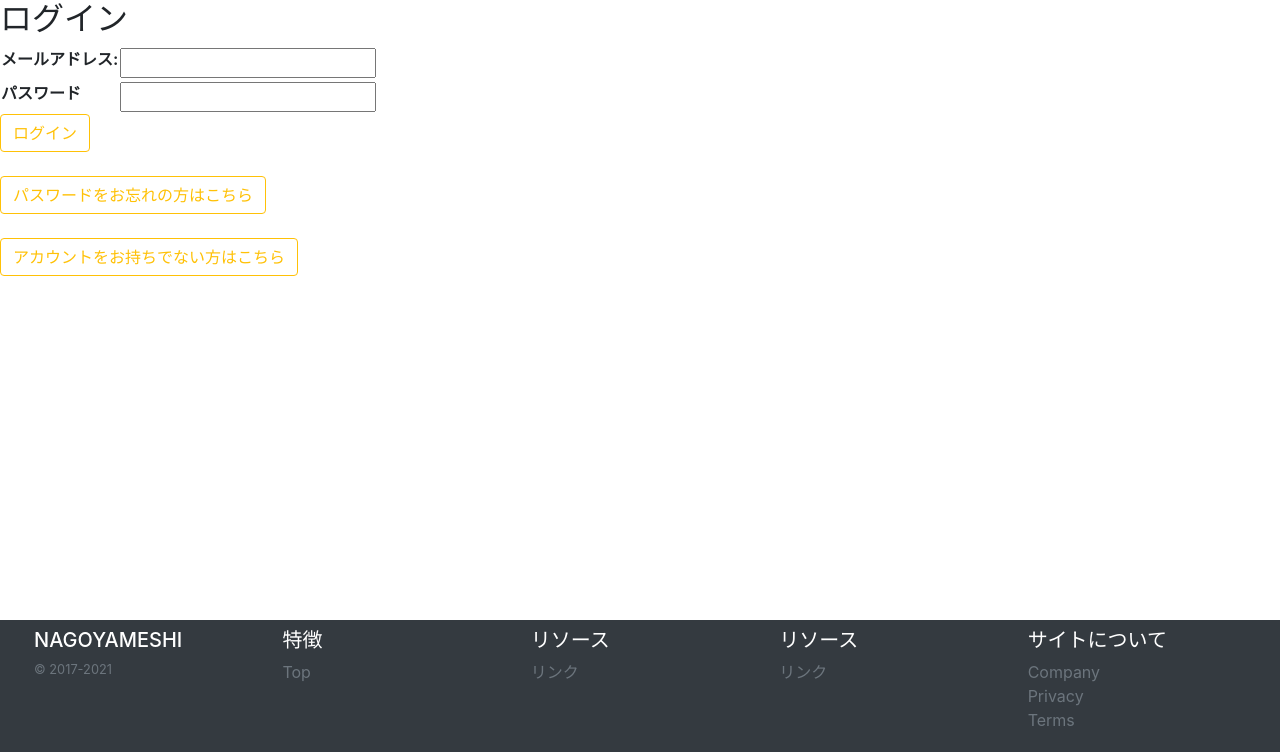
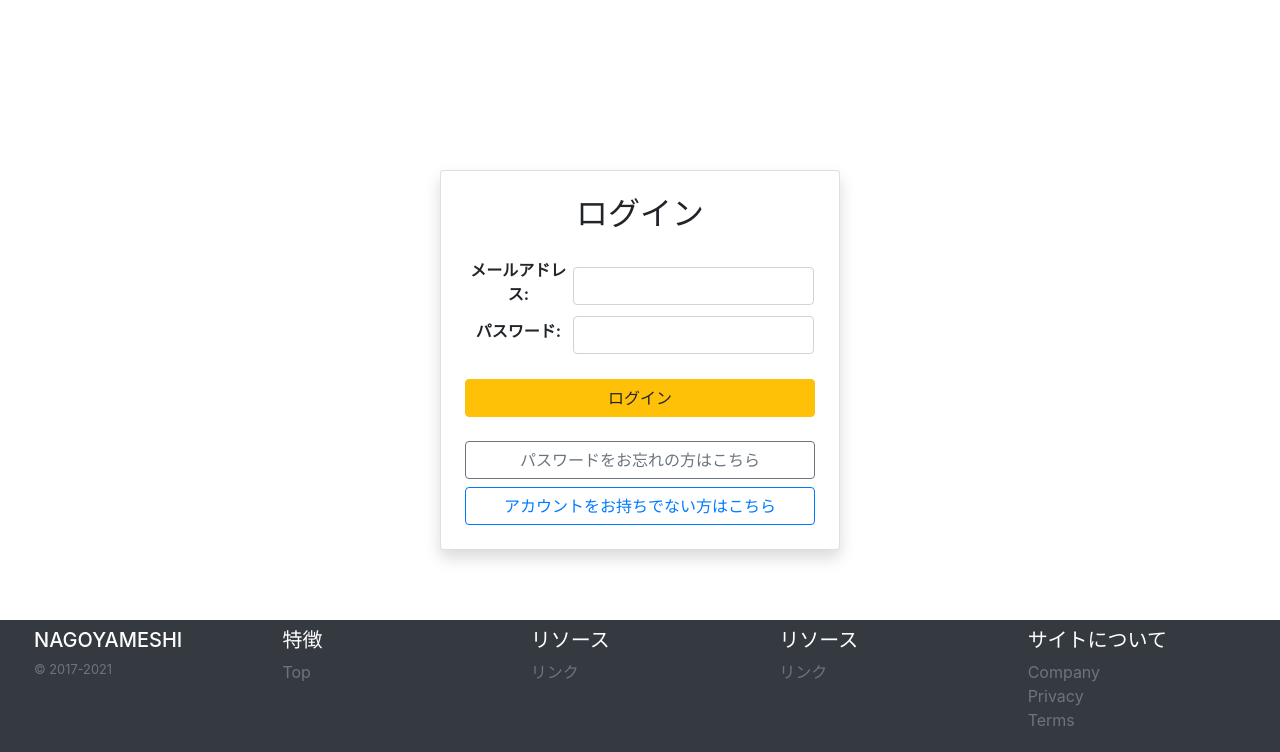
Before and after one commit to miyaG9I8/NAGOYAMESHI, a Django app: page /login/ in a window 1280 px wide. Shown: the part 48-800 px from the top of the page. Run offline with Django 5.2, Linux system fonts and the light colour scheme; some libraries are stand-ins or nearby versions.

Commit message:
ログイン画面のデザイン修正

```diff
--- a/nagoyameshi/urls.py
+++ b/nagoyameshi/urls.py
@@ -21,10 +21,13 @@ urlpatterns = [
     path("reset/done/", views.password_reset_complete, name="password_reset_complete"),
 
     #RestaurantDetail
-    path('restaurant/<str:pk>/', views.RestaurantDetailView.as_view(),name="restaurant_detail"),  #nameを追加
+    path('restaurant/<str:pk>/', views.RestaurantDetailView.as_view(),name="restaurant_detail"),
     path('restaurant_list/', views.RestaurantListView.as_view(),name="restaurant_list"),
     path("restaurant/<str:pk>/reservation/", ReservationView.as_view(), name="reservation"),
     path("reservations/", ReservationListView.as_view(), name="reservation_list"),
+    path("restaurant/<str:pk>/favorite/add/", FavoriteView.as_view(), name="favorite_add"),
+    path("restaurant/<str:pk>/favorite/delete/", FavoriteDeleteView.as_view(), name="favorite_delete"),
+
 
     #Index
     path('', views.IndexListView.as_view(),name="index" ),
--- a/nagoyameshi/views/restaurant_views.py
+++ b/nagoyameshi/views/restaurant_views.py
@@ -130,7 +130,6 @@ restaurant_list = RestaurantListView.as_view()
 
 ###店舗の詳細ページ
 class RestaurantDetailView(DetailView):
-
     model = Restaurant
     template_name = 'pages/restaurant_detail.html'
     context_object_name = "restaurant"   #objectをrestaurantで定義し直し
--- a/project/settings.py
+++ b/project/settings.py
@@ -51,7 +51,7 @@ INSTALLED_APPS = [
 ]
 
 LOGIN_REDIRECT_URL = "/"
-LOGOUT_REDIRECT_URL = "login"  # urls.pyのnameを参照している。
+LOGOUT_REDIRECT_URL = "login"  # urls.pyのnameを参照
 
 MIDDLEWARE = [
     "django.middleware.security.SecurityMiddleware",
--- a/static/css/style.css
+++ b/static/css/style.css
@@ -5,7 +5,6 @@
     max-width: 600px;
     text-align: center;
 }
-
 /* 各レビューを枠で囲む */
 .review-item {
     border: 1px solid #ccc;
--- a/templates/pages/login.html
+++ b/templates/pages/login.html
@@ -3,44 +3,58 @@
 
 {% block main %}
 
+<div class="d-flex justify-content-center align-items-center" style="min-height: 90vh;">
+  <div class="card shadow p-4" style="width: 400px;">
+    <h2 class="text-center mb-4">ログイン</h2>
+    <form action="{% url 'nagoyameshi:login' %}" method="post">
+      {% csrf_token %}
+      <table class="w-100 text-center">
+        <tr class="contact"><th class="text-start"><label for="id_username" class="contact_label">メールアドレス:</label></th>
+            <td><input type="text" name="username" autocomplete="off" required id="id_username" class="form-control"></td>
+        </tr>
+        <tr class="contact">
+          <th class="text-start"><label for="id_password" class="contact_label">パスワード:</label></th>
+          <td><input type="password" name="password" autocomplete="off" required id="id_password" class="form-control"></td>
+        </tr>
+      </table>
+      <div class="text-center mt-4">
+        <input class="btn btn-warning w-100" type="submit" value="ログイン">
+      </div>
+    </form>
 
+    <div class="text-center mt-4">
+      <a href="{% url 'nagoyameshi:password_reset' %}" class="btn btn-outline-secondary w-100 mb-2">パスワードをお忘れの方はこちら</a>
+      <a href="{% url 'nagoyameshi:signup' %}" class="btn btn-outline-primary w-100">アカウントをお持ちでない方はこちら</a>
+    </div>
+  </div>
+</div>
+
+<!--bootstrapを利用に変更-->
+<!--
 <h2>ログイン</h2>
     <form action="{% url 'nagoyameshi:login' %}" method="post">
         {% csrf_token %}
         <table  class="signup_table">
             <tr class="contact">
-            <th>
-                <label for="id_username" class="contact_label">メールアドレス:</label>
-            </th>
-            <td>
-                <input type="text" name="username" autocomplete="off" required="" id="id_username" data-nlok-ref-guid="9d0821cd-dd0d-4e70-d38c-8621a91ad4f3" class="contact_textbox">
-            </td>
-
+                <th><label for="id_username" class="contact_label">メールアドレス:</label></th>
+                <td><input type="text" name="username" autocomplete="off" required="" id="id_username" data-nlok-ref-guid="9d0821cd-dd0d-4e70-d38c-8621a91ad4f3" class="contact_textbox"></td>
             </tr>
-
             <tr class="contact">
-            <th>
-                <label for="id_password" class="contact_label">パスワード</label>
-
-            </th>
-            <td>
-                <input type="password" name="password" autocomplete="off" required="" id="id_password" data-nlok-ref-guid="66c580a5-7773-4654-f4cf-c4f517dc8546" class="contact_textbox">
-            </td>
+                <th><label for="id_password" class="contact_label">パスワード</label> </th>
+                <td><input type="password" name="password" autocomplete="off" required="" id="id_password" data-nlok-ref-guid="66c580a5-7773-4654-f4cf-c4f517dc8546" class="contact_textbox"></td>
             </tr>
         </table>
-    <div class="input-group-apend">
+        <div class="input-group-append">
             <input class="btn btn-outline-warning" type="submit" value="ログイン" id="search_button">
         </div>
     </form>
     <br>
-
-
-
     <div class="create_account">
         <div  style="margin-right: 10px;">
             <a href="{% url 'nagoyameshi:password_reset' %}"><input class="btn btn-outline-warning" type="submit" value="パスワードをお忘れの方はこちら"></a><br><br>
             <a href="{% url 'nagoyameshi:signup' %}"><input class="btn btn-outline-warning" type="submit" value="アカウントをお持ちでない方はこちら"></a>
         </div>
     </div>
+-->
 
 {% endblock %}
--- a/templates/pages/profile.html
+++ b/templates/pages/profile.html
@@ -37,10 +37,8 @@
 
             <div class="mt-4 d-flex justify-content-between">
                 <a href = "{% url 'nagoyameshi:signup_premium' %}" class="btn btn-primary">有料プラン登録</a>
-                <a href="{% url 'nagoyameshi:reservation_list' %}" class="btn btn-primary">予約一覧</a>
-                <!-- <a class="btn btn-outline-danger me-2">有料プラン登録</a>-->
-                <a href = class="btn btn-primary">お気に入り一覧</a>
-                <!--<a href = class="btn btn-outline-info me-2">有料会員解約</a> -->
+                <a href = "{% url 'nagoyameshi:reservation_list' %}" class="btn btn-primary">予約一覧</a>
+                <a href = "#" class="btn btn-primary">お気に入り一覧</a>  <!--url追加-->
             </div>
 
         </div>
```
Also changed, not shown: templates/pages/restaurant_list.html (+4 -4 lines), README.md. Lines whose indentation alone changed are shown as unchanged.
